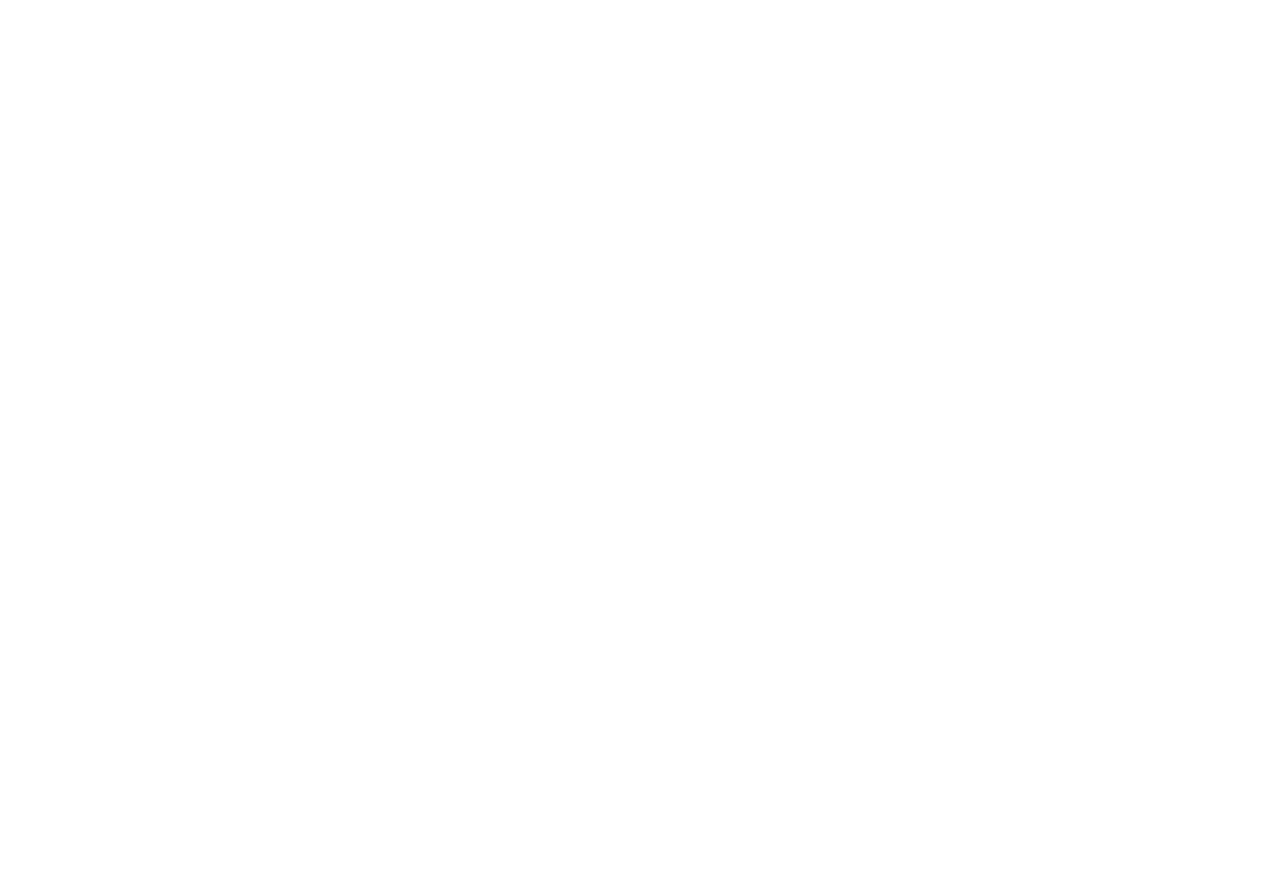
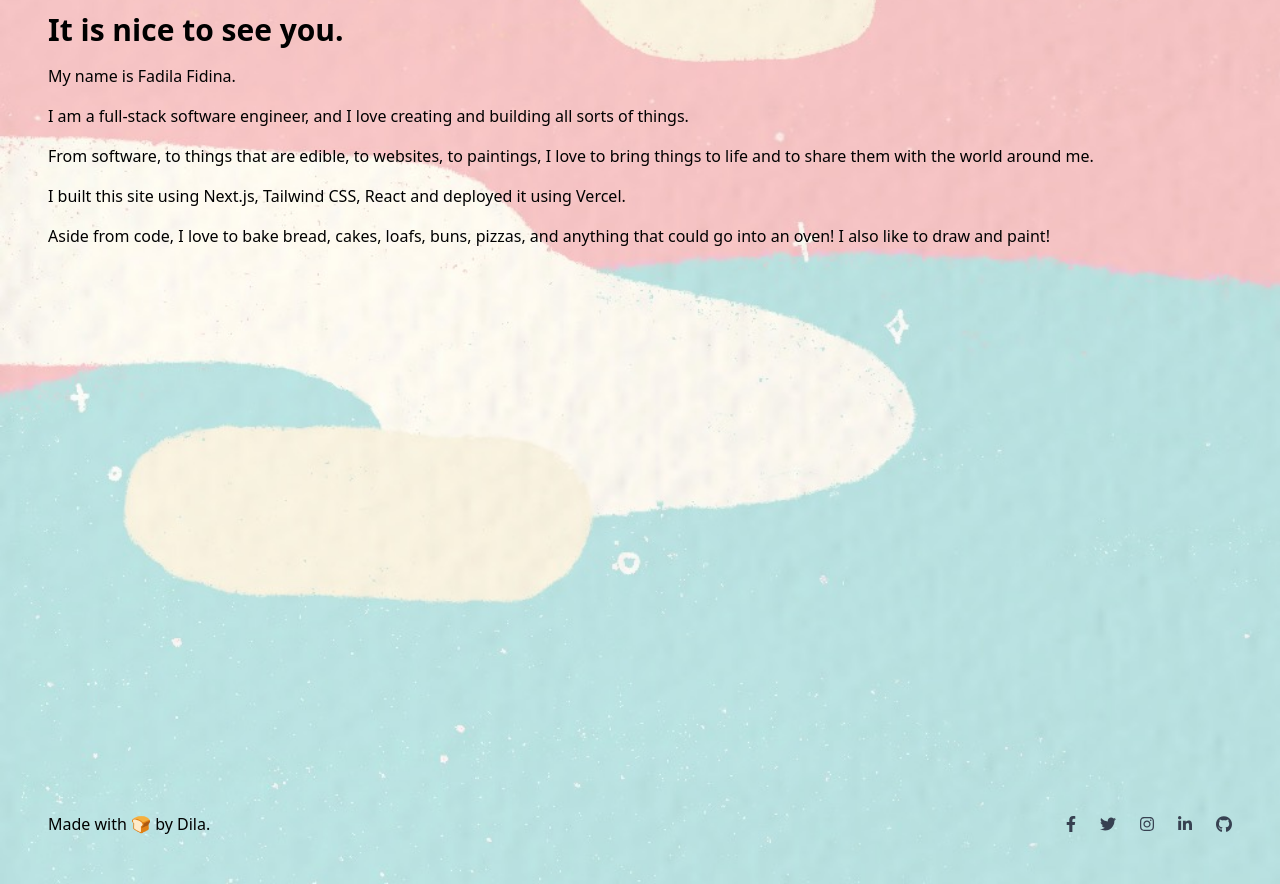
Before and after one commit to fadilafidina/me, a Next.js app in the folder nextjs-blog/: page / in a window 1280 px wide. Shown: the part 960-1844 px from the top of the page. Before the commit the page ends 924 px from the top, so only its background shows below. Built offline with nearby package versions, Linux system fonts and the light colour scheme.

Commit message:
add a dodgy footer and i moved the about stuff to the home page....

```diff
--- /dev/null
+++ b/nextjs-blog/components/Footer.jsx
@@ -0,0 +1,62 @@
+import React, { useState } from "react";
+
+export default function Navbar() {
+    return (
+
+        <div>
+            {/* Adapted from https://tailwind-elements.com/docs/standard/navigation/footer/ */}
+            <footer class="text-center lg:text-left ">
+                <div class="flex justify-center items-center lg:justify-between">
+                    <div class="mr-12 hidden lg:block">
+                        <span>Made with 🍞 by Dila.</span>
+                    </div>
+                    <div class="flex justify-center">
+                        <a href="#!" class="mr-6 text-gray-700">
+                            <svg aria-hidden="true" focusable="false" data-prefix="fab" data-icon="facebook-f"
+                                class="w-2.5" role="img" xmlns="http://www.w3.org/2000/svg"
+                                viewBox="0 0 320 512">
+                                <path fill="currentColor"
+                                    d="M279.14 288l14.22-92.66h-88.91v-60.13c0-25.35 12.42-50.06 52.24-50.06h40.42V6.26S260.43 0 225.36 0c-73.22 0-121.08 44.38-121.08 124.72v70.62H22.89V288h81.39v224h100.17V288z">
+                                </path>
+                            </svg>
+                        </a>
+                        <a href="#!" class="mr-6 text-gray-700">
+                            <svg aria-hidden="true" focusable="false" data-prefix="fab" data-icon="twitter"
+                                class="w-4" role="img" xmlns="http://www.w3.org/2000/svg" viewBox="0 0 512 512">
+                                <path fill="currentColor"
+                                    d="M459.37 151.716c.325 4.548.325 9.097.325 13.645 0 138.72-105.583 298.558-298.558 298.558-59.452 0-114.68-17.219-161.137-47.106 8.447.974 16.568 1.299 25.34 1.299 49.055 0 94.213-16.568 130.274-44.832-46.132-.975-84.792-31.188-98.112-72.772 6.498.974 12.995 1.624 19.818 1.624 9.421 0 18.843-1.3 27.614-3.573-48.081-9.747-84.143-51.98-84.143-102.985v-1.299c13.969 7.797 30.214 12.67 47.431 13.319-28.264-18.843-46.781-51.005-46.781-87.391 0-19.492 5.197-37.36 14.294-52.954 51.655 63.675 129.3 105.258 216.365 109.807-1.624-7.797-2.599-15.918-2.599-24.04 0-57.828 46.782-104.934 104.934-104.934 30.213 0 57.502 12.67 76.67 33.137 23.715-4.548 46.456-13.32 66.599-25.34-7.798 24.366-24.366 44.833-46.132 57.827 21.117-2.273 41.584-8.122 60.426-16.243-14.292 20.791-32.161 39.308-52.628 54.253z">
+                                </path>
+                            </svg>
+                        </a>
+                        <a href="#!" class="mr-6 text-gray-700">
+                            <svg aria-hidden="true" focusable="false" data-prefix="fab" data-icon="instagram"
+                                class="w-3.5" role="img" xmlns="http://www.w3.org/2000/svg" viewBox="0 0 448 512">
+                                <path fill="currentColor"
+                                    d="M224.1 141c-63.6 0-114.9 51.3-114.9 114.9s51.3 114.9 114.9 114.9S339 319.5 339 255.9 287.7 141 224.1 141zm0 189.6c-41.1 0-74.7-33.5-74.7-74.7s33.5-74.7 74.7-74.7 74.7 33.5 74.7 74.7-33.6 74.7-74.7 74.7zm146.4-194.3c0 14.9-12 26.8-26.8 26.8-14.9 0-26.8-12-26.8-26.8s12-26.8 26.8-26.8 26.8 12 26.8 26.8zm76.1 27.2c-1.7-35.9-9.9-67.7-36.2-93.9-26.2-26.2-58-34.4-93.9-36.2-37-2.1-147.9-2.1-184.9 0-35.8 1.7-67.6 9.9-93.9 36.1s-34.4 58-36.2 93.9c-2.1 37-2.1 147.9 0 184.9 1.7 35.9 9.9 67.7 36.2 93.9s58 34.4 93.9 36.2c37 2.1 147.9 2.1 184.9 0 35.9-1.7 67.7-9.9 93.9-36.2 26.2-26.2 34.4-58 36.2-93.9 2.1-37 2.1-147.8 0-184.8zM398.8 388c-7.8 19.6-22.9 34.7-42.6 42.6-29.5 11.7-99.5 9-132.1 9s-102.7 2.6-132.1-9c-19.6-7.8-34.7-22.9-42.6-42.6-11.7-29.5-9-99.5-9-132.1s-2.6-102.7 9-132.1c7.8-19.6 22.9-34.7 42.6-42.6 29.5-11.7 99.5-9 132.1-9s102.7-2.6 132.1 9c19.6 7.8 34.7 22.9 42.6 42.6 11.7 29.5 9 99.5 9 132.1s2.7 102.7-9 132.1z">
+                                </path>
+                            </svg>
+                        </a>
+                        <a href="#!" class="mr-6 text-gray-700">
+                            <svg aria-hidden="true" focusable="false" data-prefix="fab" data-icon="linkedin-in"
+                                class="w-3.5" role="img" xmlns="http://www.w3.org/2000/svg"
+                                viewBox="0 0 448 512">
+                                <path fill="currentColor"
+                                    d="M100.28 448H7.4V148.9h92.88zM53.79 108.1C24.09 108.1 0 83.5 0 53.8a53.79 53.79 0 0 1 107.58 0c0 29.7-24.1 54.3-53.79 54.3zM447.9 448h-92.68V302.4c0-34.7-.7-79.2-48.29-79.2-48.29 0-55.69 37.7-55.69 76.7V448h-92.78V148.9h89.08v40.8h1.3c12.4-23.5 42.69-48.3 87.88-48.3 94 0 111.28 61.9 111.28 142.3V448z">
+                                </path>
+                            </svg>
+                        </a>
+                        <a href="https://github.com/fadilafidina" class="text-gray-700">
+                            <svg aria-hidden="true" focusable="false" data-prefix="fab" data-icon="github"
+                                class="w-4" role="img" xmlns="http://www.w3.org/2000/svg" viewBox="0 0 496 512">
+                                <path fill="currentColor"
+                                    d="M165.9 397.4c0 2-2.3 3.6-5.2 3.6-3.3.3-5.6-1.3-5.6-3.6 0-2 2.3-3.6 5.2-3.6 3-.3 5.6 1.3 5.6 3.6zm-31.1-4.5c-.7 2 1.3 4.3 4.3 4.9 2.6 1 5.6 0 6.2-2s-1.3-4.3-4.3-5.2c-2.6-.7-5.5.3-6.2 2.3zm44.2-1.7c-2.9.7-4.9 2.6-4.6 4.9.3 2 2.9 3.3 5.9 2.6 2.9-.7 4.9-2.6 4.6-4.6-.3-1.9-3-3.2-5.9-2.9zM244.8 8C106.1 8 0 113.3 0 252c0 110.9 69.8 205.8 169.5 239.2 12.8 2.3 17.3-5.6 17.3-12.1 0-6.2-.3-40.4-.3-61.4 0 0-70 15-84.7-29.8 0 0-11.4-29.1-27.8-36.6 0 0-22.9-15.7 1.6-15.4 0 0 24.9 2 38.6 25.8 21.9 38.6 58.6 27.5 72.9 20.9 2.3-16 8.8-27.1 16-33.7-55.9-6.2-112.3-14.3-112.3-110.5 0-27.5 7.6-41.3 23.6-58.9-2.6-6.5-11.1-33.3 2.6-67.9 20.9-6.5 69 27 69 27 20-5.6 41.5-8.5 62.8-8.5s42.8 2.9 62.8 8.5c0 0 48.1-33.6 69-27 13.7 34.7 5.2 61.4 2.6 67.9 16 17.7 25.8 31.5 25.8 58.9 0 96.5-58.9 104.2-114.8 110.5 9.2 7.9 17 22.9 17 46.4 0 33.7-.3 75.4-.3 83.6 0 6.5 4.6 14.4 17.3 12.1C428.2 457.8 496 362.9 496 252 496 113.3 383.5 8 244.8 8zM97.2 352.9c-1.3 1-1 3.3.7 5.2 1.6 1.6 3.9 2.3 5.2 1 1.3-1 1-3.3-.7-5.2-1.6-1.6-3.9-2.3-5.2-1zm-10.8-8.1c-.7 1.3.3 2.9 2.3 3.9 1.6 1 3.6.7 4.3-.7.7-1.3-.3-2.9-2.3-3.9-2-.6-3.6-.3-4.3.7zm32.4 35.6c-1.6 1.3-1 4.3 1.3 6.2 2.3 2.3 5.2 2.6 6.5 1 1.3-1.3.7-4.3-1.3-6.2-2.2-2.3-5.2-2.6-6.5-1zm-11.4-14.7c-1.6 1-1.6 3.6 0 5.9 1.6 2.3 4.3 3.3 5.6 2.3 1.6-1.3 1.6-3.9 0-6.2-1.4-2.3-4-3.3-5.6-2z">
+                                </path>
+                            </svg>
+                        </a>
+                    </div>
+                </div>
+
+            </footer>
+        </div>
+    )
+}
--- a/nextjs-blog/components/layout.js
+++ b/nextjs-blog/components/layout.js
@@ -31,6 +31,10 @@
           </div>
         </div>
 
+        <div className="p-12 min-h-screen">
+            <main>{children}</main>
+          </div>
+
       </div>
         : <>
           <Navbar />
--- a/nextjs-blog/pages/about.js
+++ b/nextjs-blog/pages/about.js
@@ -8,7 +8,7 @@
         <title>about</title>
     </Head>
 
-    <h1 className="text-3xl">
+    <h1 className="text-3xl text-indigo-700">
       It is nice to see you.
     </h1>
 
--- a/nextjs-blog/pages/creative-stuff.js
+++ b/nextjs-blog/pages/creative-stuff.js
@@ -1,5 +1,6 @@
 import Head from 'next/head'
 import Layout from '../components/layout'
+import React from 'react';
 
 export default function FirstPost() {
     return <Layout>
--- a/nextjs-blog/pages/index.js
+++ b/nextjs-blog/pages/index.js
@@ -1,5 +1,6 @@
 import Head from 'next/head'
 import Layout, { siteTitle } from '../components/layout'
+import Footer from '../components/Footer'
 
 export default function Home() {
   return (
@@ -8,6 +9,34 @@
         <title>{siteTitle}</title>
       </Head>
       {/* <div className="h-14 bg-gradient-to-r from-violet-500 to-fuchsia-900"></div> */}
+
+      <div className='min-h-screen'>
+        <h1 className="text-3xl font-bold">
+          It is nice to see you.
+        </h1>
+
+        <div className='pt-4'>
+          My name is Fadila Fidina.
+        </div>
+
+        <div className='pt-4'>
+          I am a full-stack software engineer, and I love creating and building all sorts of things.
+        </div>
+
+        <div className='pt-4'>
+          From software, to things that are edible, to websites, to paintings, I love to bring things to life and to share them with the world around me.
+        </div>
+
+        <div className='pt-4'>
+          I built this site using Next.js, Tailwind CSS, React and deployed it using Vercel.
+        </div>
+
+        <div className='pt-4 flex'>
+          Aside from code, I love to bake bread, cakes, loafs, buns, pizzas, and anything that could go into an oven! I also like to draw and paint!
+        </div>
+      </div>
+
+      <Footer></Footer>
     </Layout>
   )
 }
```
Also changed, not shown: 1 other file (tests, documents, lock files or other folders).
